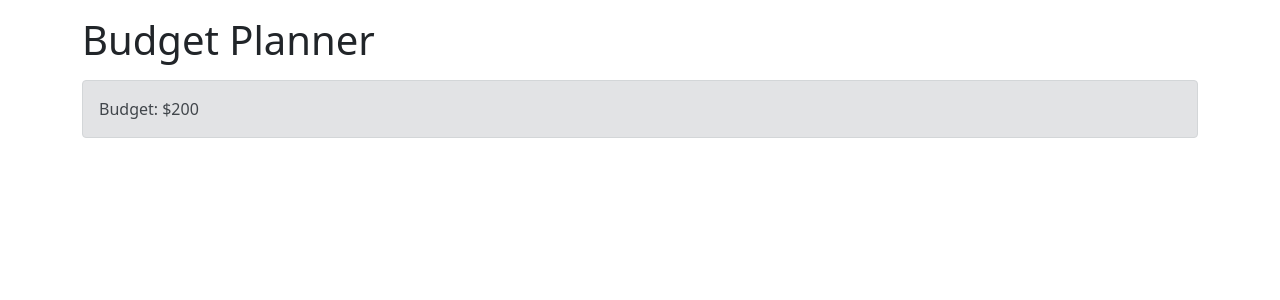
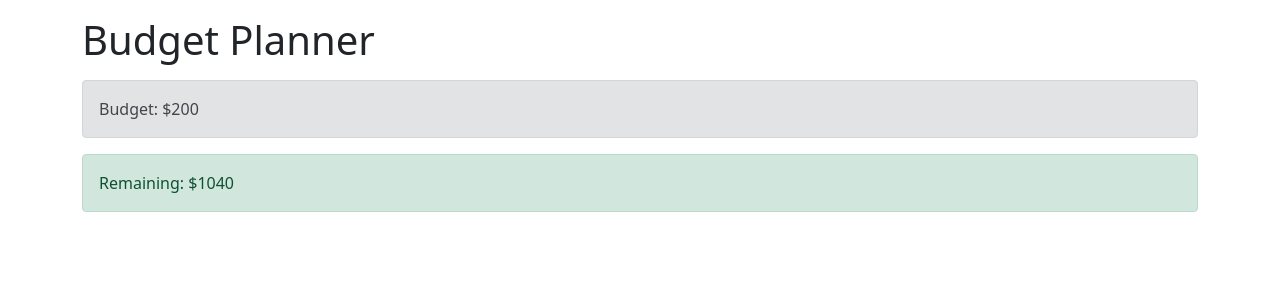
Before and after one commit to clarancefarley/react-budget-app, a React (Create React App) app: page / in a window 1280 px wide. Shown: the top 300 px of the page. Built offline with nearby package versions, Linux system fonts and the light colour scheme.

Commit message:
add remaining component

```diff
--- a/src/App.js
+++ b/src/App.js
@@ -1,6 +1,7 @@
 import React from 'react';
 import 'bootstrap/dist/css/bootstrap.min.css'
 import Budget from './components/Budget';
+import Remaining from './components/Remaining';
 
 const App = () => {
   return (
@@ -9,6 +10,7 @@ const App = () => {
       <div className='row mt-3'>
         <div className='col-sm'>
           <Budget />
+          <Remaining />
         </div>
       </div>
     </div>
--- /dev/null
+++ b/src/components/Remaining.js
@@ -0,0 +1,13 @@
+import React from "react";
+
+const Remaining = () => {
+  return (
+    <div>
+      <div className="alert alert-success">
+        <span>Remaining: $1040</span>
+      </div>
+    </div>
+  );
+};
+
+export default Remaining;
```
